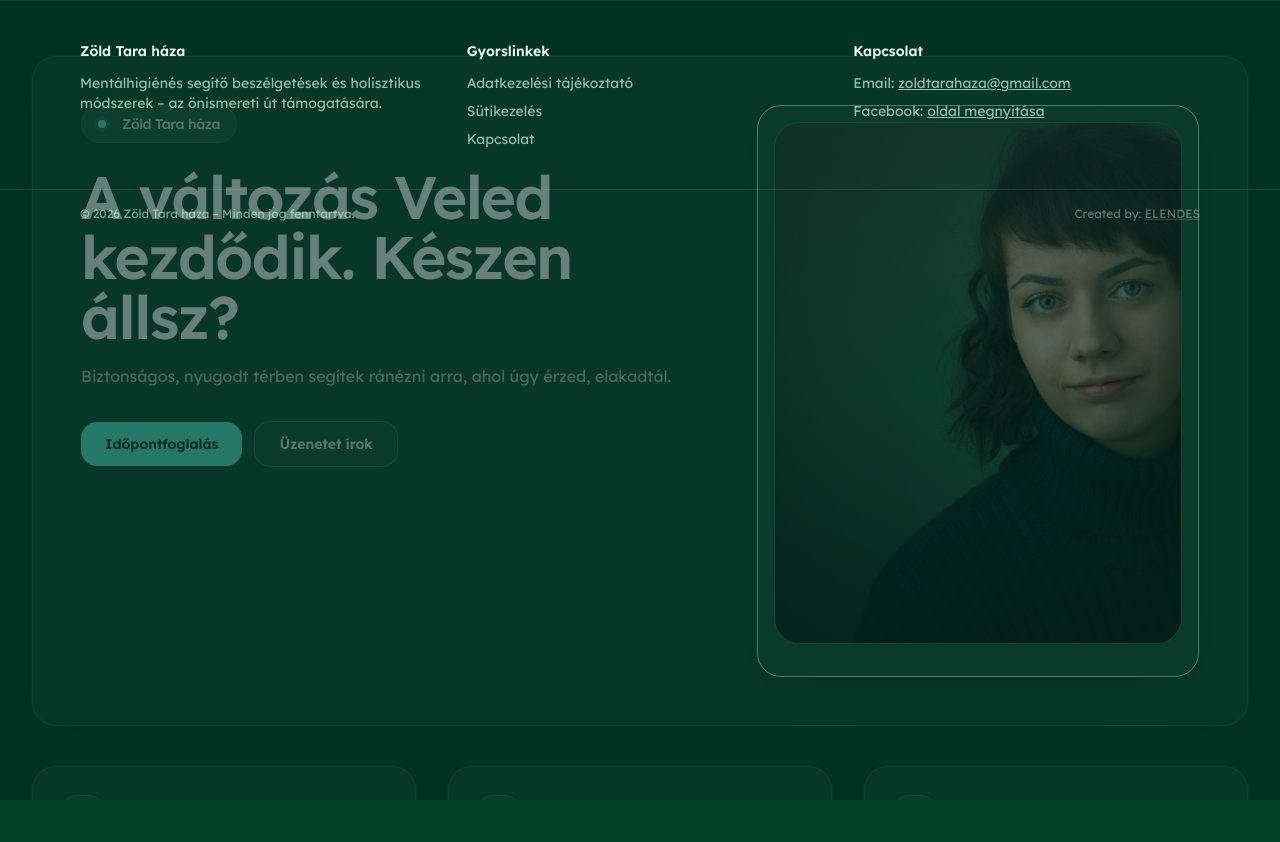
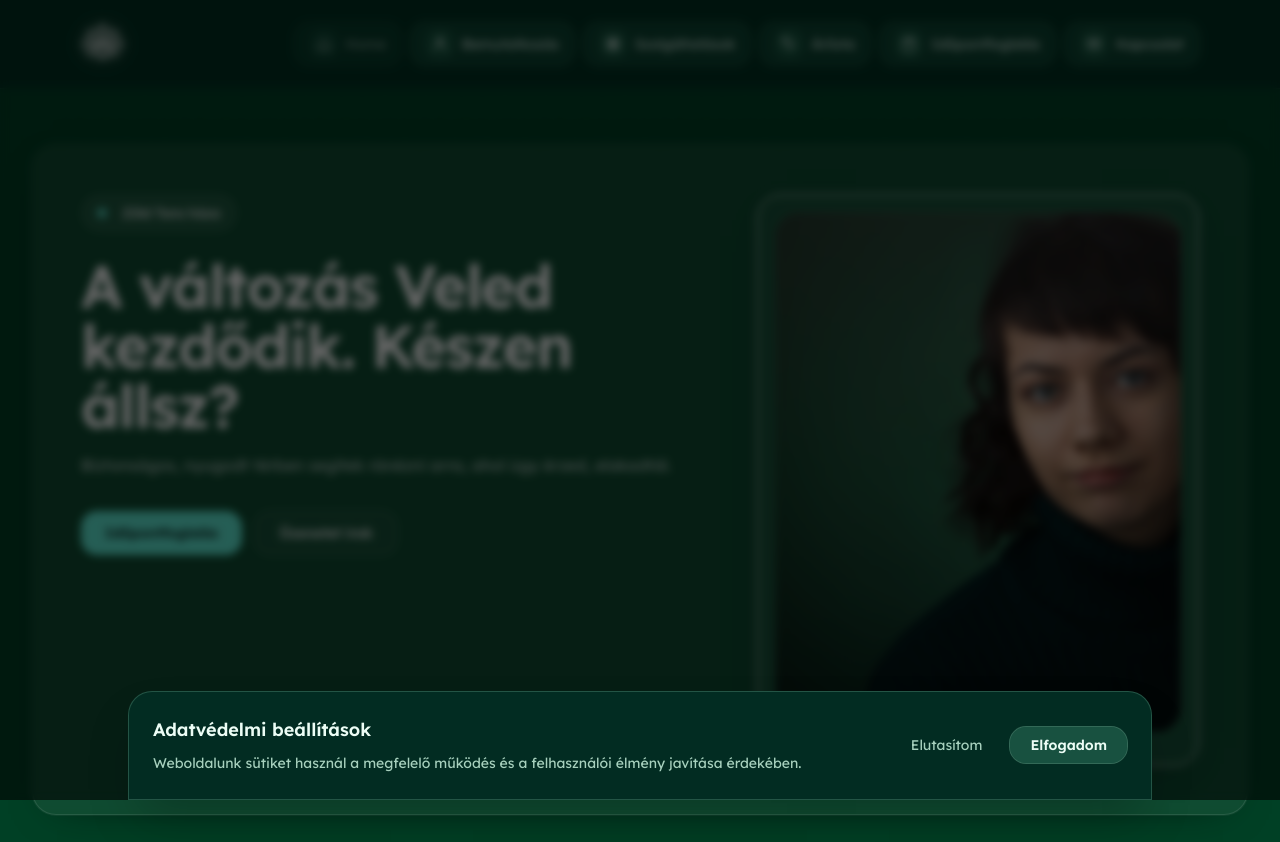
Before and after one commit to elendesstudio/zoldtarahaza, a website: page public/index.html in a window 1280 px wide. Shown: the top 842 px of the page. Before the commit the page ends 800 px from the top, so only its background shows below. Drawn offline with nearby package versions, Linux system fonts and the light colour scheme.

Commit message:
fix layout breaking CSS

```diff
--- a/public/assets/css/custom.css
+++ b/public/assets/css/custom.css
@@ -90,14 +90,6 @@ body.site-bg::before{
 
 
 /* hogy a tartalom a háttér fölött maradjon */
-header,
-main,
-footer,
-#mobileMenu,
-#pageLoader,
-#cookieOverlay,
-#cookieBanner,
-#cookieModal,
 #mobileMenu {
   position: fixed;
   top: 0;
@@ -108,3 +100,24 @@ footer,
   z-index: 9999;
   overflow-y: auto;
 }
+
+#pageLoader {
+  position: fixed;
+  inset: 0;
+  z-index: 9999;
+}
+
+#cookieOverlay,
+#cookieModal {
+  position: fixed;
+  inset: 0;
+  z-index: 90;
+}
+
+#cookieBanner {
+  position: fixed;
+  bottom: 0;
+  left: 0;
+  right: 0;
+  z-index: 100;
+}
```
